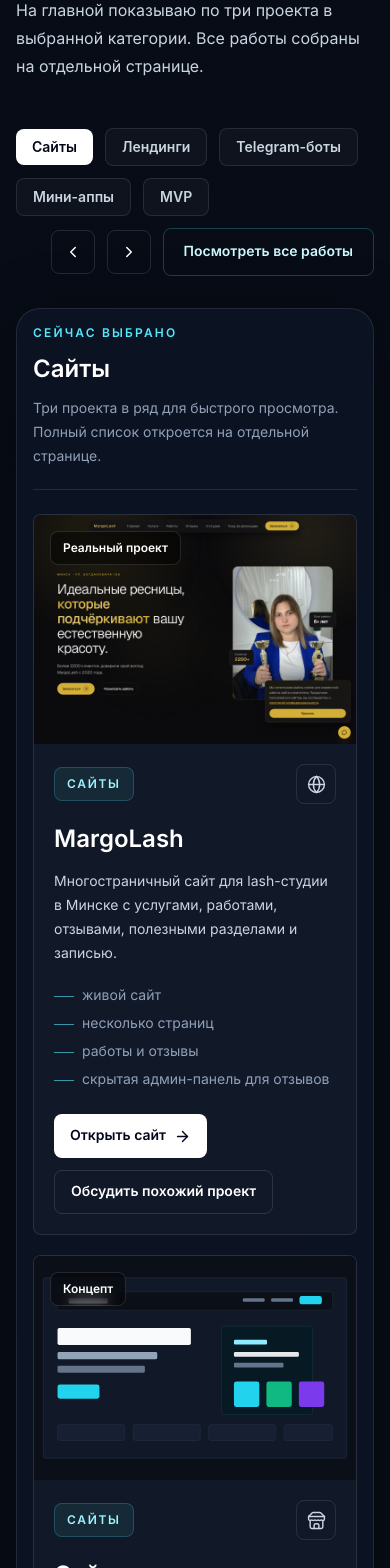
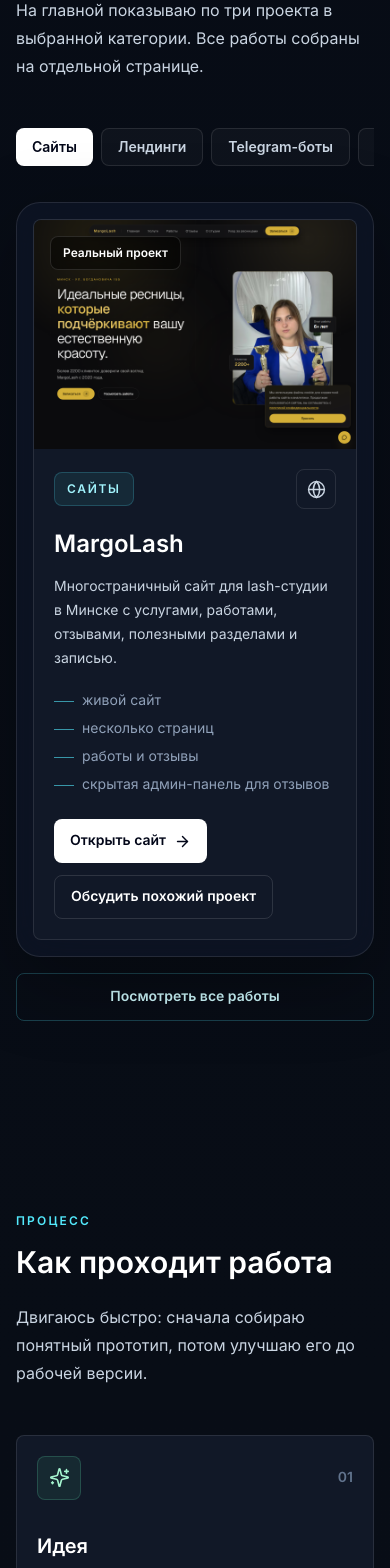
Before and after one commit to yasprosil-ai/portfolio-site, a Next.js app: page / in a window 390 px wide. Shown: the part 4360-5928 px from the top of the page. Built offline with nearby package versions, Linux system fonts and the light colour scheme.

Commit message:
Mobile-optimized projects section: scroll filters, 1 card, bottom CTA
Co-Authored-By: Claude Sonnet 4.6 <noreply@anthropic.com>

```diff
--- a/components/ProjectsSection.jsx
+++ b/components/ProjectsSection.jsx
@@ -34,13 +34,15 @@ export default function ProjectsSection() {
           />
         </div>
 
-        <div className="mb-8 flex flex-wrap items-center gap-3">
+        {/* Фильтры: прокрутка на мобилке, перенос на десктопе */}
+        <div className="mb-8">
+          <div className="flex gap-2 overflow-x-auto pb-1 sm:flex-wrap sm:items-center sm:gap-3 sm:pb-0">
             {projectsByCategory.map((group, index) => (
               <button
                 key={group.category}
                 type="button"
                 onClick={() => setActiveIndex(index)}
-              className={`rounded-lg px-4 py-2 text-sm font-semibold transition ${
+                className={`shrink-0 rounded-lg px-4 py-2 text-sm font-semibold transition ${
                   index === activeIndex
                     ? "bg-white text-slate-950"
                     : "border border-white/10 bg-white/[0.03] text-slate-300 hover:border-white/24 hover:text-white"
@@ -50,7 +52,8 @@ export default function ProjectsSection() {
               </button>
             ))}
 
-          <div className="ml-auto flex flex-wrap items-center gap-3">
+            {/* Стрелки и ссылка — только на десктопе */}
+            <div className="ml-auto hidden shrink-0 items-center gap-3 sm:flex">
               <button
                 type="button"
                 onClick={showPrev}
@@ -75,9 +78,11 @@ export default function ProjectsSection() {
               </Link>
             </div>
           </div>
+        </div>
 
         <div className="rounded-[24px] border border-white/10 bg-[#0F1628]/72 p-4 shadow-[0_24px_80px_rgba(0,0,0,0.32)] backdrop-blur-xl sm:p-5 lg:p-6">
-          <div className="mb-6 flex flex-col gap-3 border-b border-white/10 pb-5 sm:flex-row sm:items-end sm:justify-between">
+          {/* Заголовок внутри контейнера — только на десктопе */}
+          <div className="mb-6 hidden flex-col gap-3 border-b border-white/10 pb-5 sm:flex sm:flex-row sm:items-end sm:justify-between">
             <div>
               <p className="text-xs font-semibold uppercase tracking-[0.18em] text-cyan-300">Сейчас выбрано</p>
               <h3 className="mt-3 text-2xl font-semibold text-white sm:text-3xl">{activeGroup.category}</h3>
@@ -88,10 +93,22 @@ export default function ProjectsSection() {
           </div>
 
           <div className="grid gap-5 xl:grid-cols-3">
-            {activeGroup.items.slice(0, 3).map((project) => (
-              <ProjectCard key={project.slug} project={project} primaryHref="#contact" secondaryHref="/projects" />
+            {activeGroup.items.slice(0, 3).map((project, i) => (
+              <div key={project.slug} className={i > 0 ? "hidden sm:block" : ""}>
+                <ProjectCard project={project} primaryHref="#contact" secondaryHref="/projects" />
+              </div>
             ))}
           </div>
+        </div>
+
+        {/* Кнопка "Все работы" — только на мобилке, под карточкой */}
+        <div className="mt-4 sm:hidden">
+          <Link
+            href="/projects"
+            className="flex min-h-12 w-full items-center justify-center rounded-lg border border-cyan-300/24 text-sm font-semibold text-cyan-100 transition hover:bg-cyan-300/10 active:translate-y-px"
+          >
+            Посмотреть все работы
+          </Link>
         </div>
       </div>
     </section>
```
Lines whose indentation alone changed are shown as unchanged.
